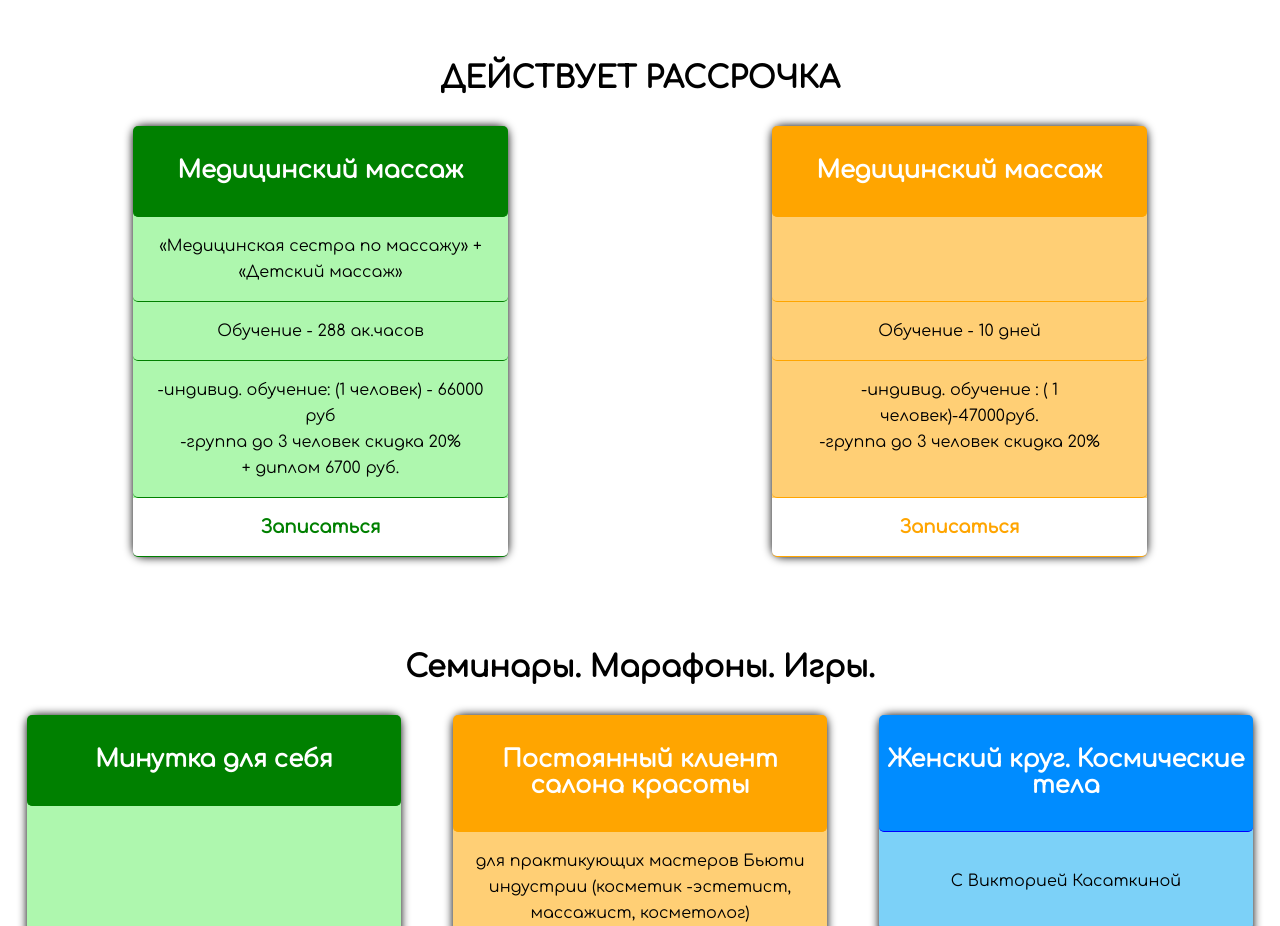
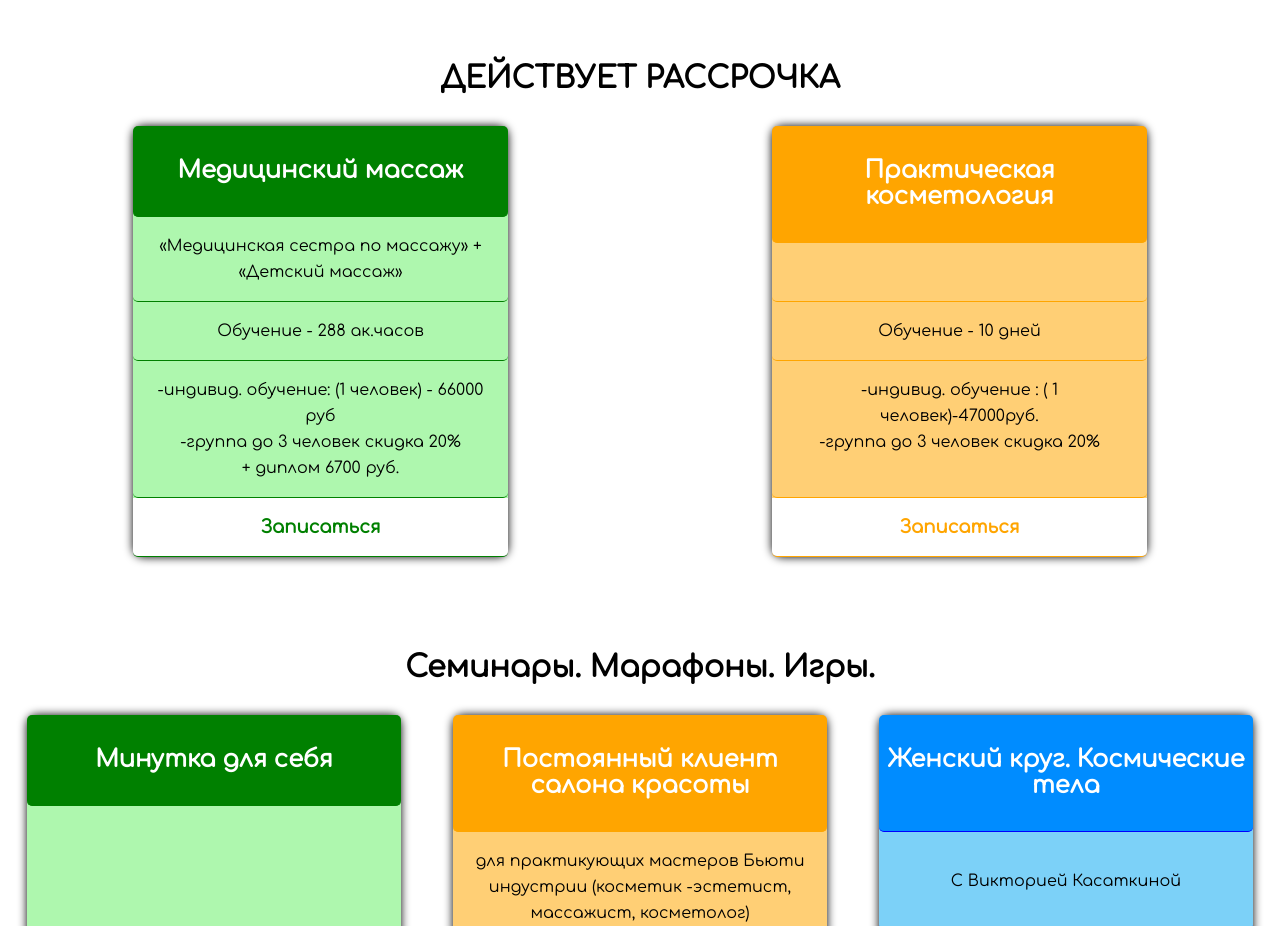
Before and after one commit to TCEtalon/info, a plain HTML site: page prais.html in a window 1280 px wide. Shown: the part 5100-6026 px from the top of the page. Drawn offline with Linux system fonts and the light colour scheme.

Commit message:
Add files via upload

```diff
--- a/prais.html
+++ b/prais.html
@@ -381,7 +381,7 @@
             </ul>
             <ul class="prais__item prais__item_orange prais__item_center">
                 <li class="name">
-                    Медицинский массаж
+                    Практическая косметология
                 </li>
                 <li class="semi-empty">
 
```
